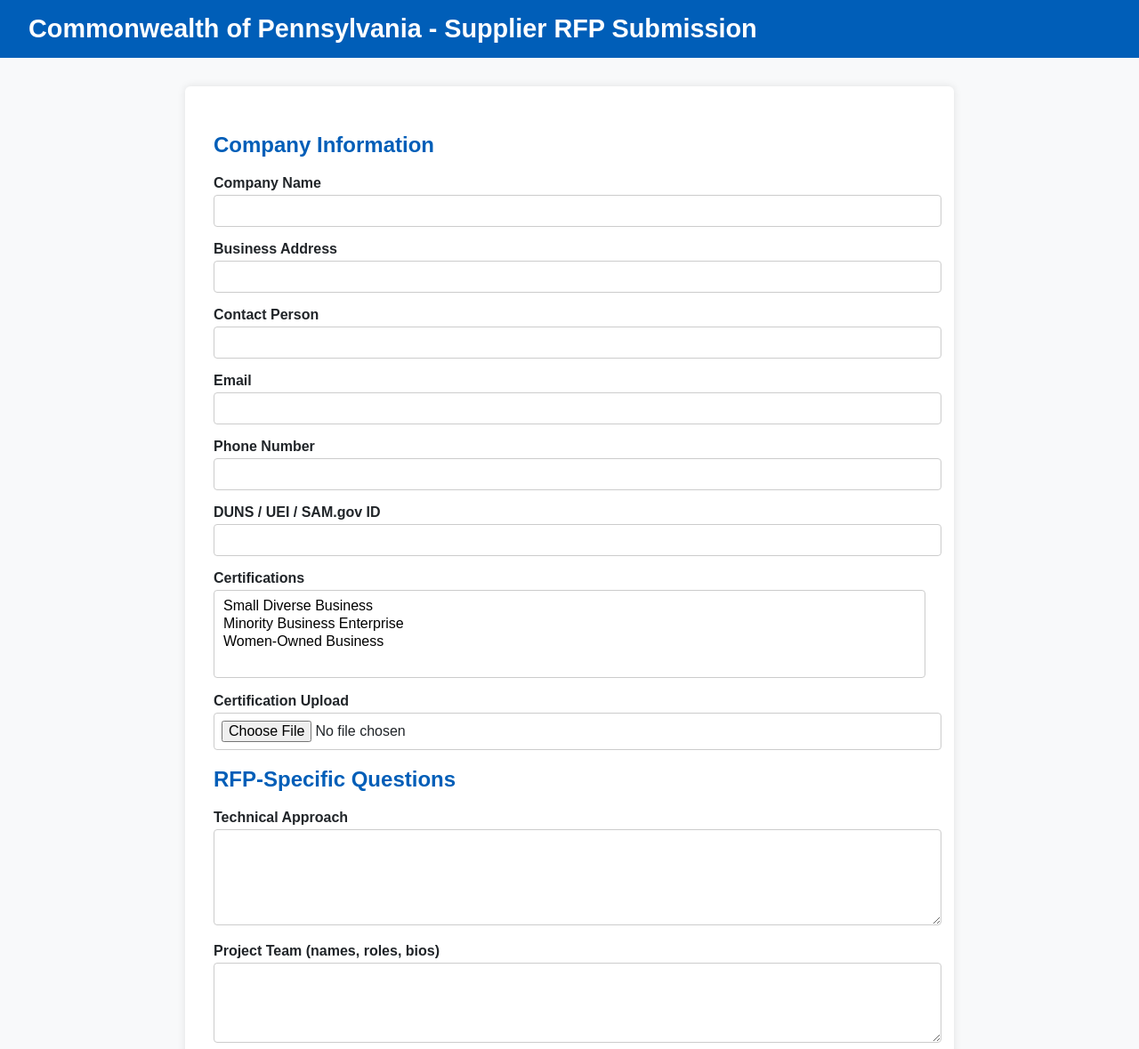
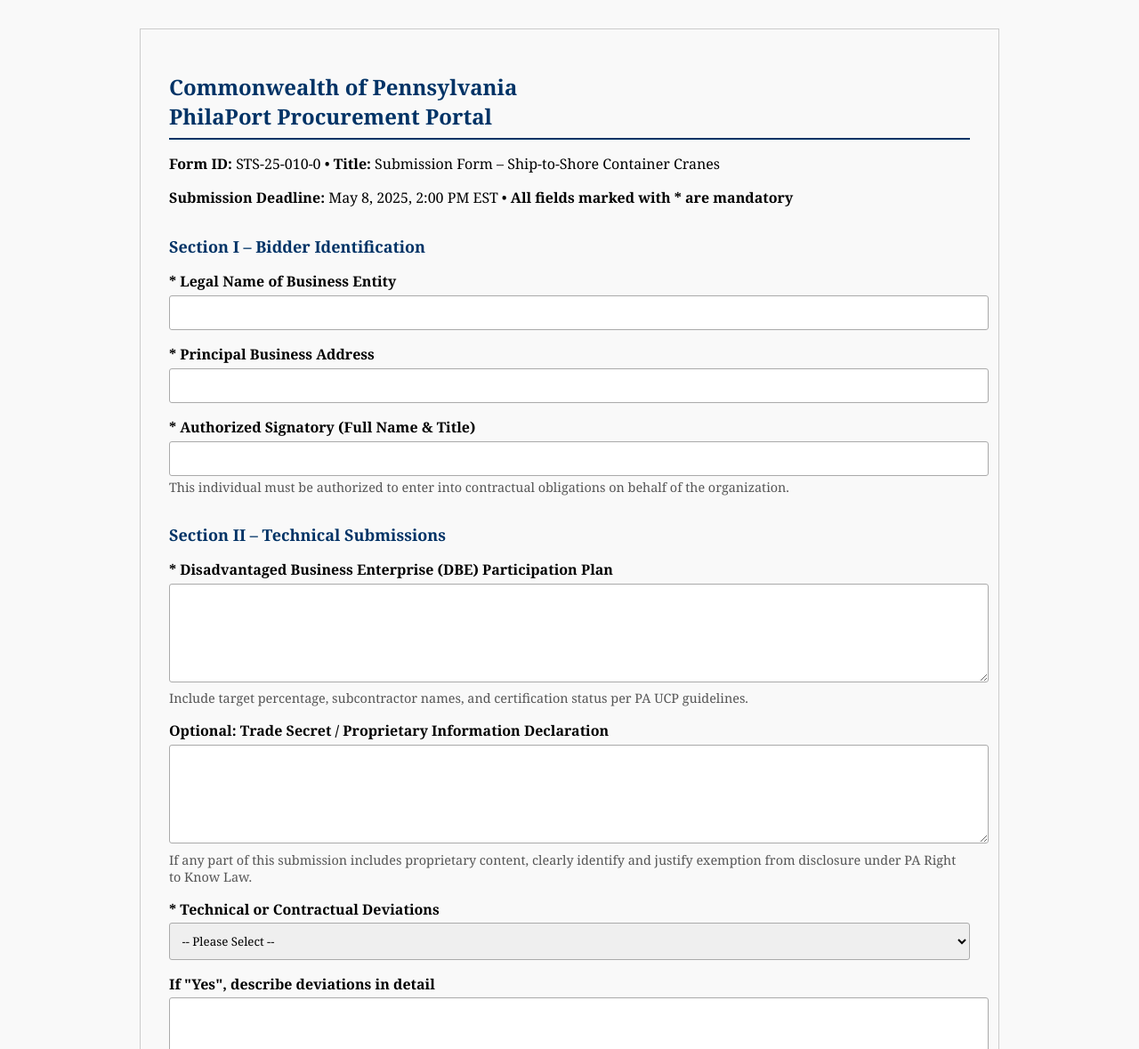
Before and after one commit to annielcook/rfp-form-mock, a plain HTML site: page public/index.html in a window 1280 px wide. Shown: the top 1179 px of the page at 89% size. Drawn offline with Linux system fonts and the light colour scheme.

Commit message:
New mock

```diff
--- a/public/index.html
+++ b/public/index.html
@@ -1,148 +1,123 @@
 <!DOCTYPE html>
 <html lang="en">
 <head>
-  <meta charset="UTF-8" />
-  <meta name="viewport" content="width=device-width, initial-scale=1.0" />
-  <title>PA Supplier RFP Submission</title>
+  <meta charset="UTF-8">
+  <title>Official PhilaPort RFP Submission Form</title>
   <style>
     body {
-      font-family: Arial, sans-serif;
-      background-color: #f8f9fa;
-      color: #212529;
-      margin: 0;
-      padding: 0;
-    }
-
-    header {
-      background-color: #005eb8;
-      color: white;
-      padding: 1rem 2rem;
-    }
-
-    header h1 {
-      margin: 0;
-      font-size: 1.8rem;
-    }
-
-    main {
-      max-width: 800px;
+      font-family: Georgia, serif;
+      max-width: 900px;
       margin: 2rem auto;
       padding: 2rem;
-      background-color: white;
-      border-radius: 6px;
-      box-shadow: 0 0 10px rgba(0,0,0,0.1);
+      background: #f9f9f9;
+      border: 1px solid #ccc;
     }
-
+    h1 {
+      font-size: 24px;
+      color: #003366;
+      border-bottom: 2px solid #003366;
+      padding-bottom: 0.5rem;
+    }
     h2 {
-      color: #005eb8;
+      font-size: 18px;
+      color: #003366;
+      margin-top: 2rem;
     }
-
-    form label {
+    label {
       display: block;
+      font-weight: bold;
       margin-top: 1rem;
-      font-weight: bold;
     }
-
     input, textarea, select {
       width: 100%;
-      padding: 0.5rem;
-      margin-top: 0.25rem;
-      border: 1px solid #ccc;
+      padding: 0.6rem;
+      margin-top: 0.3rem;
+      border: 1px solid #aaa;
+      border-radius: 3px;
+      font-family: inherit;
+    }
+    .note {
+      font-size: 0.9rem;
+      color: #555;
+      margin-top: 0.2rem;
+    }
+    button {
+      margin-top: 2rem;
+      background: #003366;
+      color: #fff;
+      padding: 0.8rem 1.2rem;
+      border: none;
       border-radius: 4px;
       font-size: 1rem;
-    }
-
-    input[type="submit"] {
-      background-color: #005eb8;
-      color: white;
-      border: none;
       cursor: pointer;
-      margin-top: 2rem;
-    }
-
-    input[type="submit"]:hover {
-      background-color: #004494;
     }
   </style>
-  <script>
-    function handleSubmit(event) {
-      event.preventDefault();
-      event.target.reset();
-      alert('Form submitted (not actually sent anywhere — demo only).');
-    }
-  </script>
 </head>
 <body>
-  <header>
-    <h1>Commonwealth of Pennsylvania - Supplier RFP Submission</h1>
-  </header>
-  <main>
-    <form onsubmit="handleSubmit(event)">
-      <h2>Company Information</h2>
-      <label>Company Name
-        <input type="text" name="company_name" required />
-      </label>
-      <label>Business Address
-        <input type="text" name="business_address" required />
-      </label>
-      <label>Contact Person
-        <input type="text" name="contact_name" required />
-      </label>
-      <label>Email
-        <input type="email" name="email" required />
-      </label>
-      <label>Phone Number
-        <input type="tel" name="phone" required />
-      </label>
-      <label>DUNS / UEI / SAM.gov ID
-        <input type="text" name="duns_uei_sam" />
-      </label>
-      <label>Certifications
-        <select name="certifications" multiple>
-          <option value="SDB">Small Diverse Business</option>
-          <option value="MBE">Minority Business Enterprise</option>
-          <option value="WBE">Women-Owned Business</option>
-        </select>
-      </label>
-      <label>Certification Upload
-        <input type="file" name="certification_file" />
-      </label>
 
-      <h2>RFP-Specific Questions</h2>
-      <label>Technical Approach
-        <textarea name="technical_approach" rows="5"></textarea>
-      </label>
-      <label>Project Team (names, roles, bios)
-        <textarea name="project_team" rows="4"></textarea>
-      </label>
-      <label>Similar Project Experience
-        <textarea name="experience" rows="4"></textarea>
-      </label>
-      <label>References
-        <textarea name="references" rows="3"></textarea>
-      </label>
+  <h1>Commonwealth of Pennsylvania<br>PhilaPort Procurement Portal</h1>
+  <p><strong>Form ID:</strong> STS-25-010-0 • <strong>Title:</strong> Submission Form – Ship-to-Shore Container Cranes</p>
+  <p><strong>Submission Deadline:</strong> May 8, 2025, 2:00 PM EST • <strong>All fields marked with * are mandatory</strong></p>
 
-      <h2>Security & Compliance</h2>
-      <label>Certifications (SOC2, FedRAMP, etc.)
-        <input type="text" name="security_certifications" />
-      </label>
-      <label>Disaster Recovery Plan Summary
-        <textarea name="disaster_recovery" rows="3"></textarea>
-      </label>
+  <form>
 
-      <h2>Document Uploads</h2>
-      <label>Proposal PDF
-        <input type="file" name="proposal_pdf" />
-      </label>
-      <label>Budget / Cost Breakdown
-        <input type="file" name="budget_file" />
-      </label>
-      <label>Other Attachments
-        <input type="file" name="other_file" />
-      </label>
+    <h2>Section I – Bidder Identification</h2>
 
-      <input type="submit" value="Submit Proposal" />
-    </form>
-  </main>
+    <label for="companyName">* Legal Name of Business Entity</label>
+    <input type="text" id="companyName" name="companyName" required>
+
+    <label for="businessAddress">* Principal Business Address</label>
+    <input type="text" id="businessAddress" name="businessAddress" required>
+
+    <label for="signer">* Authorized Signatory (Full Name & Title)</label>
+    <input type="text" id="signer" name="signer" required>
+    <div class="note">This individual must be authorized to enter into contractual obligations on behalf of the organization.</div>
+
+    <h2>Section II – Technical Submissions</h2>
+
+    <label for="dbePlan">* Disadvantaged Business Enterprise (DBE) Participation Plan</label>
+    <textarea id="dbePlan" name="dbePlan" rows="5" required></textarea>
+    <div class="note">Include target percentage, subcontractor names, and certification status per PA UCP guidelines.</div>
+
+    <label for="tradeSecret">Optional: Trade Secret / Proprietary Information Declaration</label>
+    <textarea id="tradeSecret" name="tradeSecret" rows="5"></textarea>
+    <div class="note">If any part of this submission includes proprietary content, clearly identify and justify exemption from disclosure under PA Right to Know Law.</div>
+
+    <label for="deviations">* Technical or Contractual Deviations</label>
+    <select id="deviations" name="deviations" required>
+      <option value="">-- Please Select --</option>
+      <option value="none">No deviations; Bidder will comply with all specifications</option>
+      <option value="declared">Yes; deviations are described below</option>
+    </select>
+
+    <label for="deviationDetails">If "Yes", describe deviations in detail</label>
+    <textarea id="deviationDetails" name="deviationDetails" rows="4"></textarea>
+
+    <h2>Section III – Compliance Attestations</h2>
+
+    <label for="conflict">* Conflict of Interest Certification</label>
+    <select id="conflict" name="conflict" required>
+      <option value="">-- Please Select --</option>
+      <option value="certified">Bidder certifies no known conflicts exist</option>
+      <option value="disclosed">Potential conflicts disclosed (see attached)</option>
+    </select>
+
+    <label for="meeting">* Mandatory Pre-Proposal Meeting Attendance</label>
+    <select id="meeting" name="meeting" required>
+      <option value="">-- Please Select --</option>
+      <option value="yes">Yes, a representative will attend</option>
+      <option value="no">No, unable to attend (non-compliant bid)</option>
+    </select>
+
+    <h2>Section IV – Supporting Documentation Upload</h2>
+
+    <label for="attachments">Upload Attachments (PDF, DOCX, XLSX)</label>
+    <input type="file" id="attachments" name="attachments" multiple>
+    <div class="note">You may upload up to 10 supporting files, not exceeding 50MB total.</div>
+
+    <button type="submit">Submit Proposal to PhilaPort</button>
+
+  </form>
+
 </body>
 </html>
```
